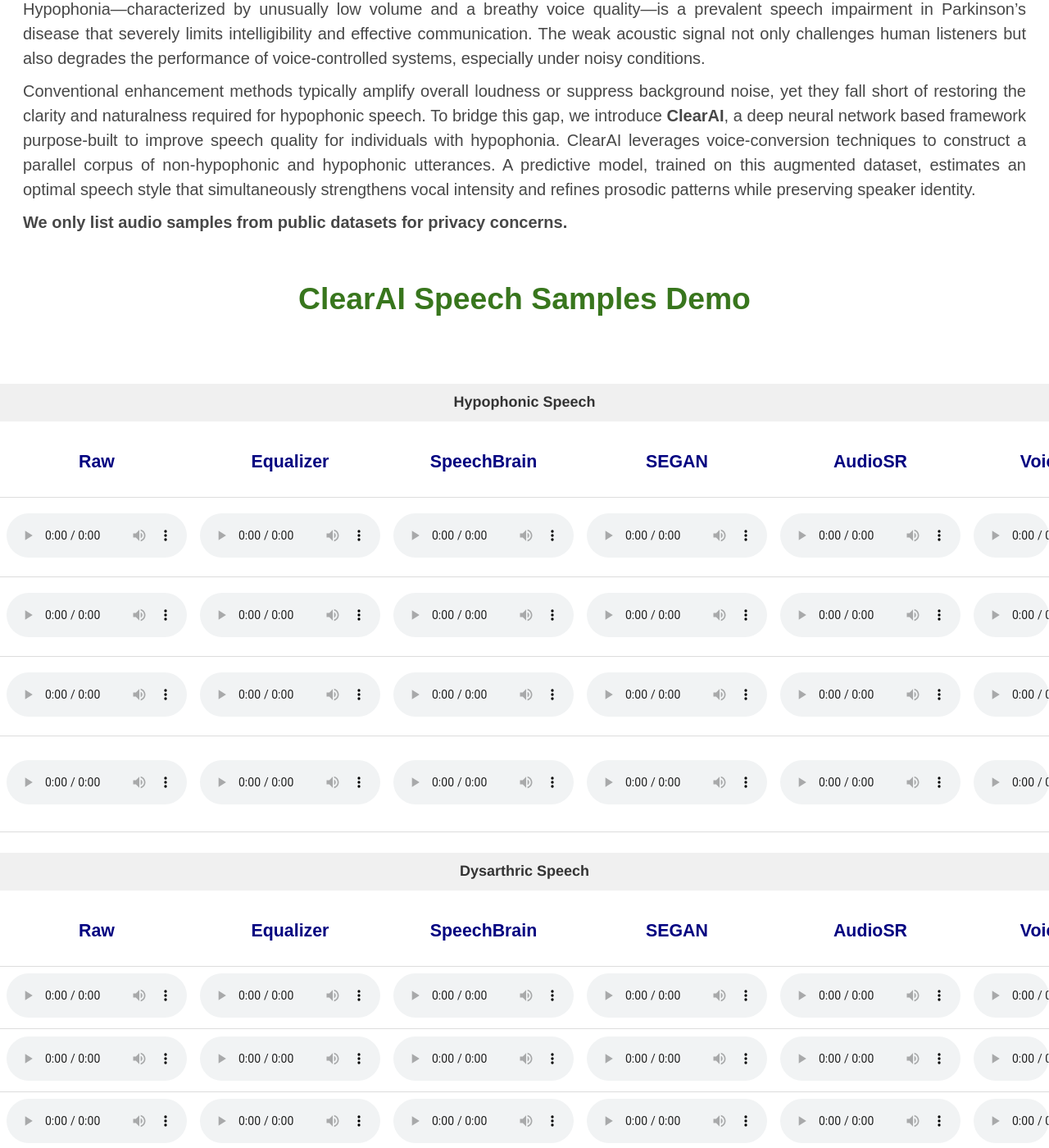
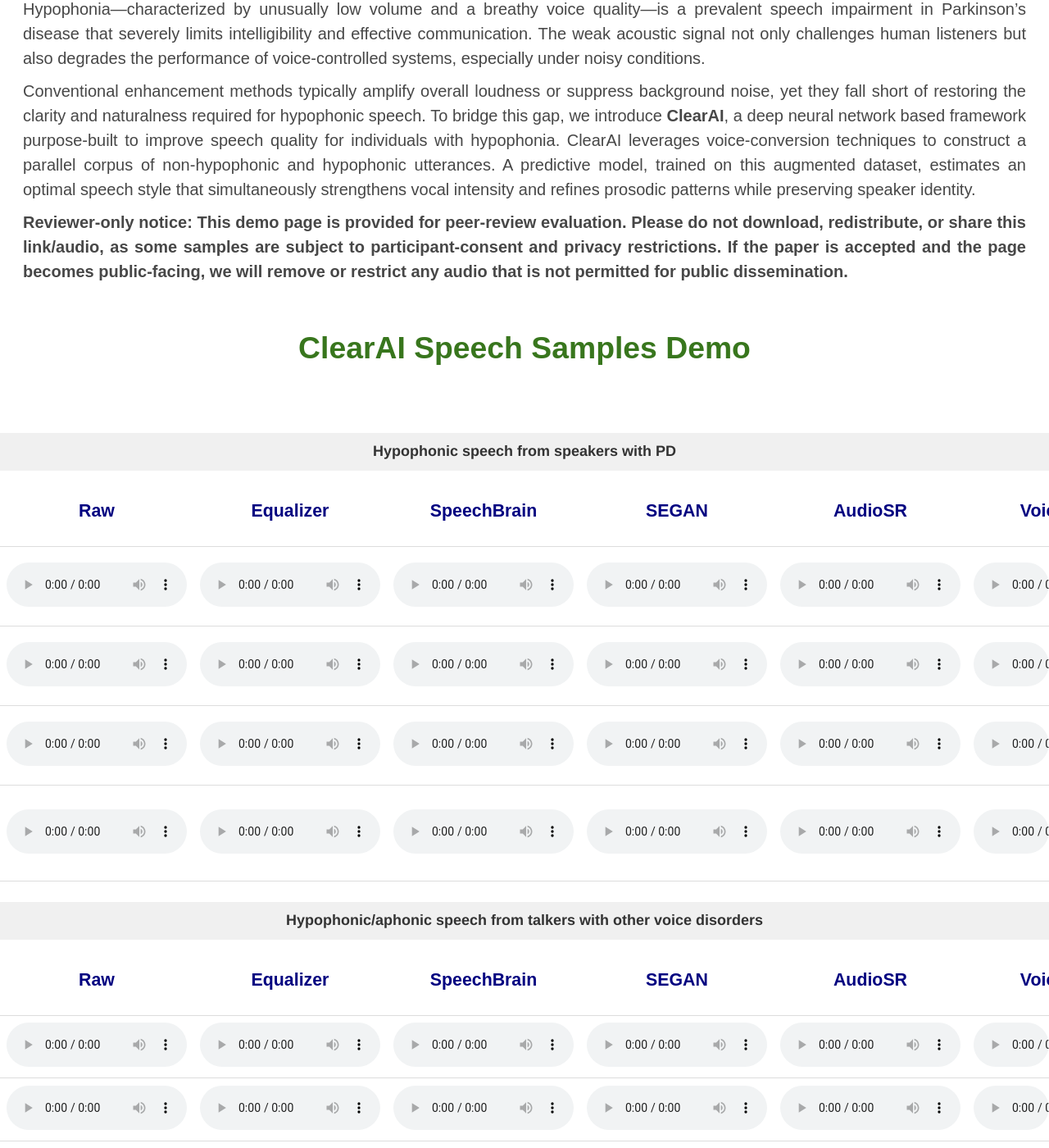
Before and after one commit to clear-ai-speech/clear-ai-speech.github.io, a Jekyll site: the page index.html, which Jekyll copies as it is, in a window 1280 px wide and 1400 px high, scrolled down 501 px. Shown: the whole window at 82% size. Built offline with Jekyll 4.4.1, drawn with Linux system fonts in a browser that asks for light colours.

Commit message:
Update index.html

```diff
--- a/index.html
+++ b/index.html
@@ -77,7 +77,11 @@
                 </p>
 
                 <p>
-                <strong>We only list audio samples from public datasets for privacy concerns.</strong>
+                <strong>
+                    Reviewer-only notice: This demo page is provided for peer-review evaluation.
+                    Please do not download, redistribute, or share this link/audio, as some samples are subject to participant-consent and privacy restrictions.
+                    If the paper is accepted and the page becomes public-facing, we will remove or restrict any audio that is not permitted for public dissemination.
+                </strong>
                 </p>
             </section>
 
@@ -88,7 +92,7 @@
 
     <!-- Hypophonic -->
     <div style="background:#f0f0f0; padding:10px; margin-bottom:10px; font-size:18px;">
-        <strong>Hypophonic Speech</strong>
+        <strong>Hypophonic speech from speakers with PD</strong>
     </div>
 
     <table>
@@ -155,7 +159,7 @@
 
     <!-- Dysarthric -->
     <div style="background:#f0f0f0; padding:10px; margin:25px 0 10px; font-size:18px;">
-        <strong>Dysarthric Speech</strong>
+        <strong>Hypophonic/aphonic speech from talkers with other voice disorders</strong>
     </div>
 
     <table>
```
